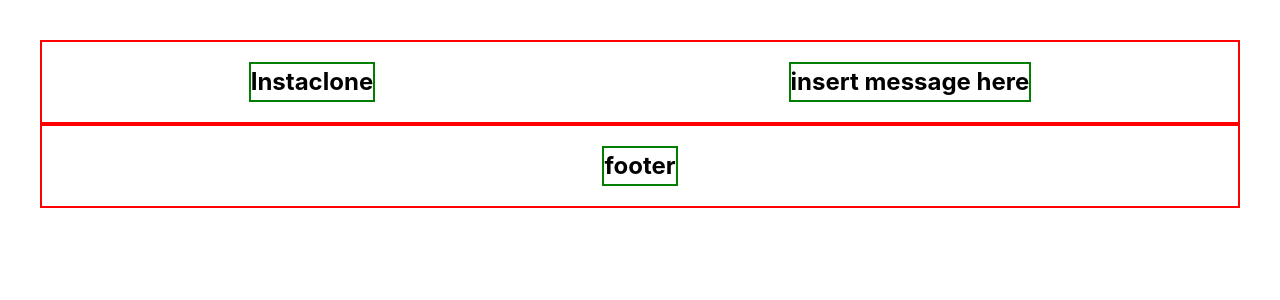
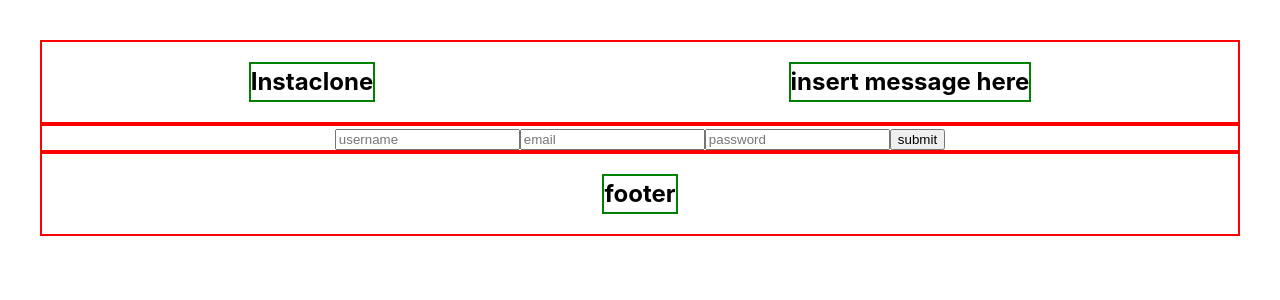
Before and after one commit to Rowan12628/m55-week10-frontend, a React (Vite) app: page / in a window 1280 px wide. Shown: the top 300 px of the page. Built offline with nearby package versions, Linux system fonts and the light colour scheme.

Commit message:
feature: basic signup component

```diff
--- a/src/components/layout/Layout.jsx
+++ b/src/components/layout/Layout.jsx
@@ -2,11 +2,15 @@ import "./Layout.css";
 
 import Header from "../header/Header";
 import Footer from "../footer/Footer";
+import Signup from "../logOrSign/signup/Signup";
 
 const Layout = () => {
   return (
     <>
       <Header />
+      <div>
+        <Signup />
+      </div>
       <Footer />
     </>
   );
--- /dev/null
+++ b/src/components/logOrSign/signup/Signup.css
@@ -0,0 +1,3 @@
+.signupWrap {
+  border: 2px solid red;
+}
--- /dev/null
+++ b/src/components/logOrSign/signup/Signup.jsx
@@ -0,0 +1,16 @@
+import "./Signup.css";
+
+const Signup = () => {
+  return (
+    <div className="signupWrap">
+      <form>
+        <input placeholder="username" />
+        <input placeholder="email" />
+        <input placeholder="password" />
+        <button type="submit">submit</button>
+      </form>
+    </div>
+  );
+};
+
+export default Signup;
```
Also changed, not shown: src/components/logOrSign/login/Login.css (added), src/components/logOrSign/login/Login.jsx (added).
